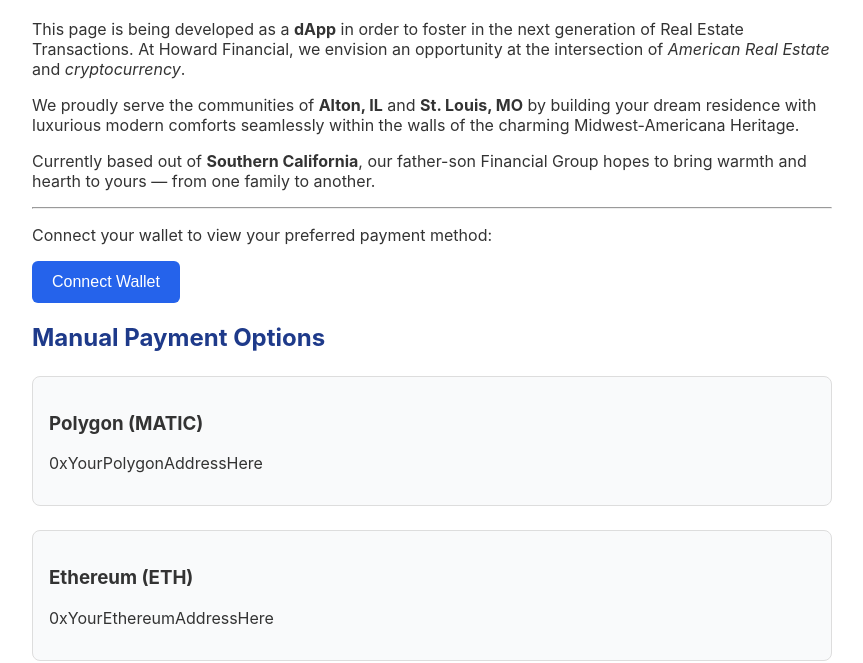
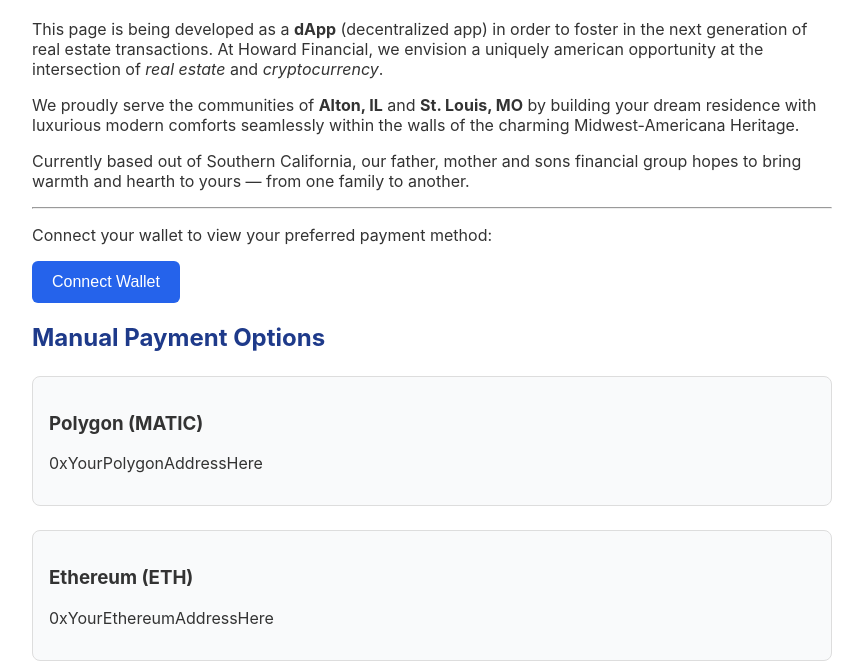
Before and after one commit to ken-1511/howard-financial, a plain HTML site: page index.html in a window 1280 px wide. Shown: the part 143-806 px from the top of the page, without its empty margins (208-1071 px from the left). Drawn offline with Linux system fonts and the light colour scheme.

Commit message:
Update index.html
Signed-off-by: Ken Howard <darrinkhoward@ucsb.edu>

```diff
--- a/index.html
+++ b/index.html
@@ -11,8 +11,8 @@
     <h1>Welcome to Howard Financial!</h1>
 
     <p>
-      This page is being developed as a <strong>dApp</strong> in order to foster in the next generation of Real Estate Transactions.
-      At Howard Financial, we envision an opportunity at the intersection of <em>American Real Estate</em> and <em>cryptocurrency</em>.
+      This page is being developed as a <strong>dApp</strong> (decentralized app) in order to foster in the next generation of real estate transactions.
+      At Howard Financial, we envision a uniquely american opportunity at the intersection of <em>real estate</em> and <em>cryptocurrency</em>.
     </p>
 
     <p>
@@ -21,7 +21,7 @@
     </p>
 
     <p>
-      Currently based out of <strong>Southern California</strong>, our father-son Financial Group hopes to bring warmth and hearth to yours — from one family to another.
+      Currently based out of Southern California, our father, mother and sons financial group hopes to bring warmth and hearth to yours — from one family to another.
     </p>
 
     <hr>
```
